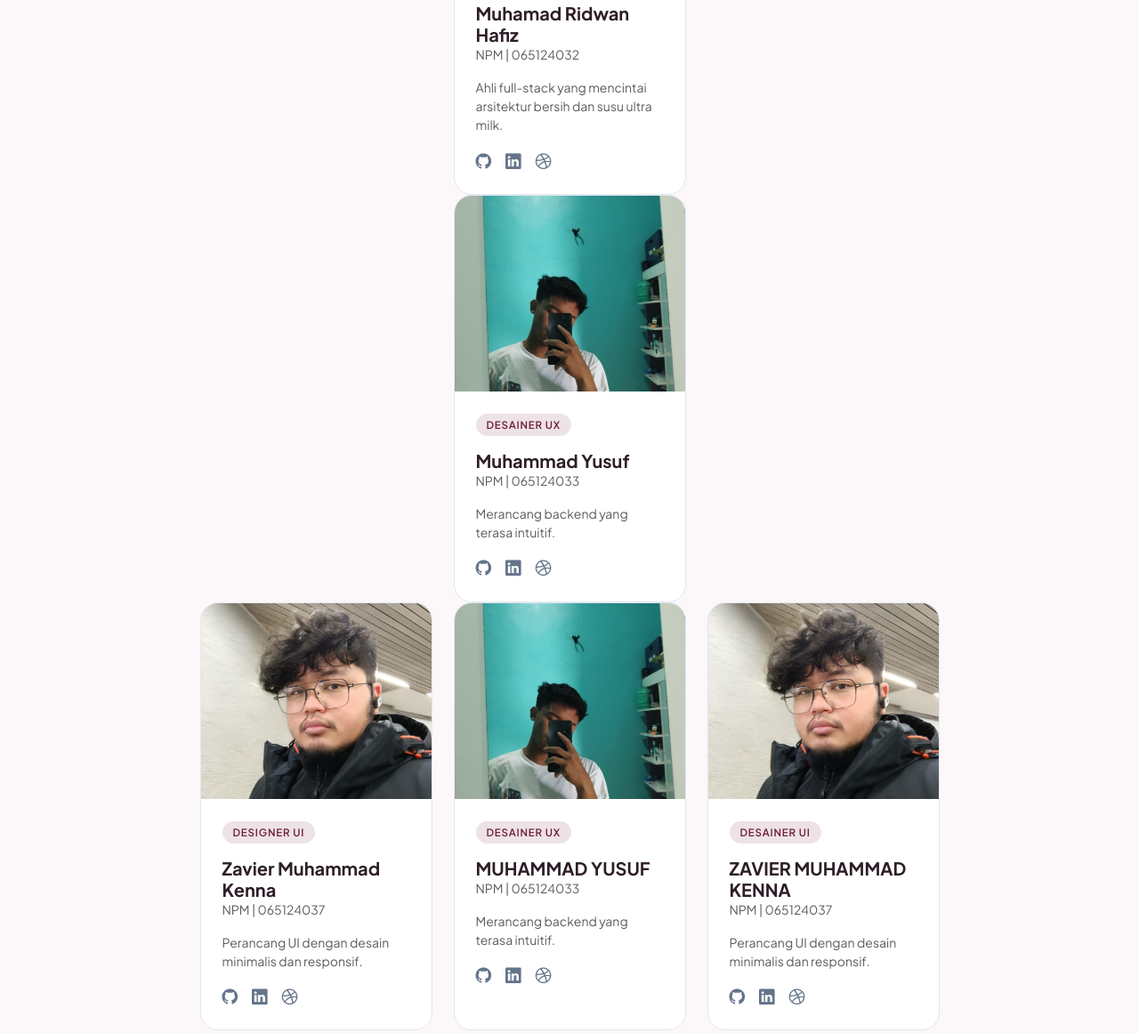
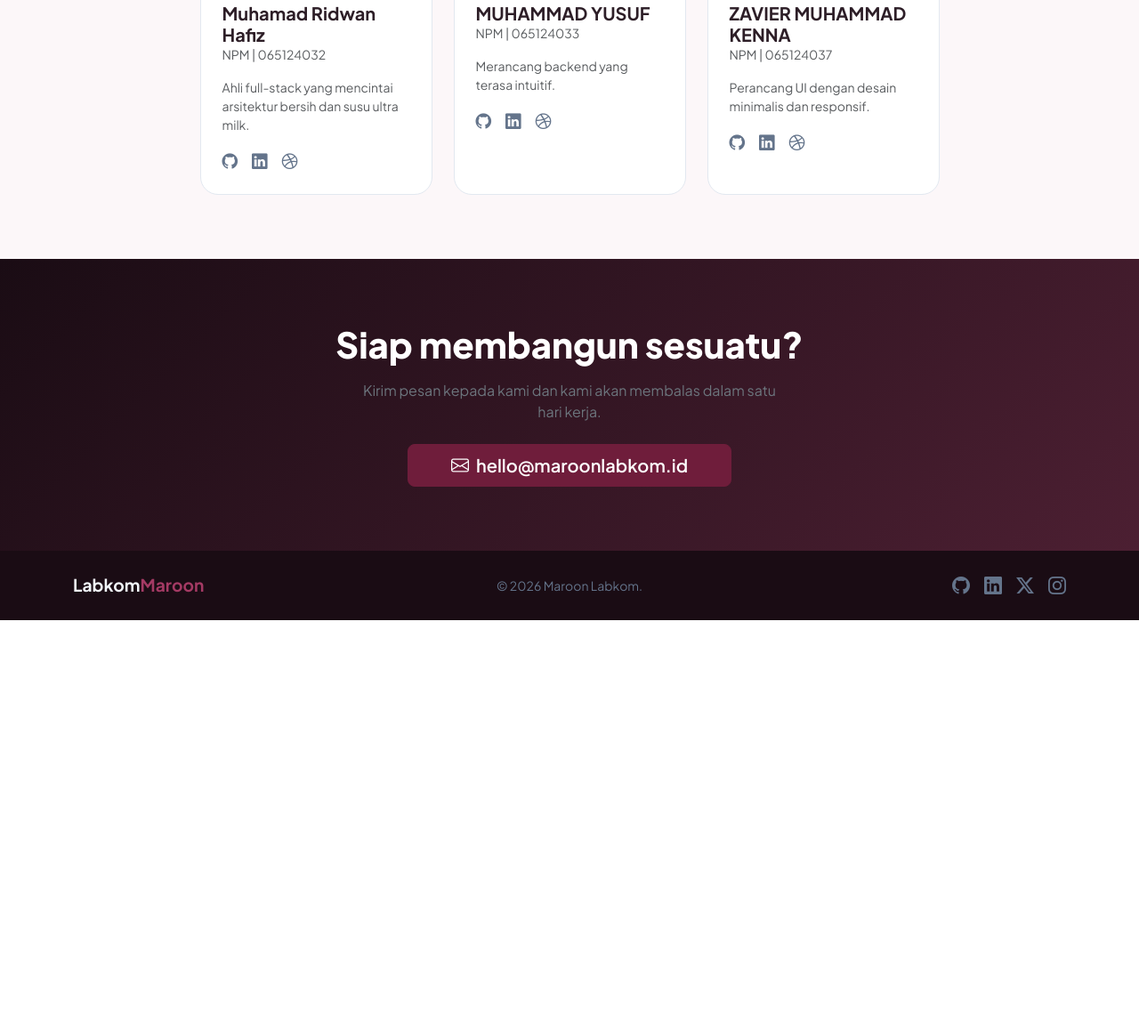
Before and after one commit to MUHWANFIZ/SE-Pertemuan-5, a plain HTML site: page index.html in a window 1280 px wide. Shown: the part 2412-3573 px from the top of the page at 89% size. After the commit the page ends 3109 px from the top, so only its background shows below. Drawn offline with nearby package versions, Linux system fonts and the light colour scheme.

Commit message:
Revisi terakhir

```diff
--- a/index.html
+++ b/index.html
@@ -255,13 +255,15 @@
         </p>
       </div>
 
+
+
       <div class="row g-4 justify-content-center">
         <div class="col-md-6 col-lg-3">
           <div class="team-card bg-white h-100">
             <div class="photo-wrap">
               <img
                 src="images/tim_1.jpeg"
-                alt="ari"
+                alt="Ken"
               />
             </div>
             <div class="p-4">
@@ -270,58 +272,6 @@
               <p class="text-muted small mb-3">NPM | 065124032</p>
               <p class="text-muted small mb-3">
                 Ahli full-stack yang mencintai arsitektur bersih dan susu ultra milk.
-              </p>
-              <div class="d-flex gap-3">
-                <a href="#" class="social-link"><i class="bi bi-github"></i></a>
-                <a href="#" class="social-link"><i class="bi bi-linkedin"></i></a>
-                <a href="#" class="social-link"><i class="bi bi-dribbble"></i></a>
-              </div>
-            </div>
-          </div>
-        </div>
-      </div>
-
-      <div class="row g-4 justify-content-center">
-        <div class="col-md-6 col-lg-3">
-          <div class="team-card bg-white h-100">
-            <div class="photo-wrap">
-              <img
-                src="images/tim_3.jpeg"
-                alt="Ucup"
-              />
-            </div>
-            <div class="p-4">
-              <span class="role-badge mb-2">Desainer UX</span>
-              <h5 class="fw-700 mb-0 mt-2" style="font-weight:700;">Muhammad Yusuf</h5>
-              <p class="text-muted small mb-3">NPM | 065124033</p>
-              <p class="text-muted small mb-3">
-                Merancang backend yang terasa intuitif.
-              </p>
-              <div class="d-flex gap-3">
-                <a href="#" class="social-link"><i class="bi bi-github"></i></a>
-                <a href="#" class="social-link"><i class="bi bi-linkedin"></i></a>
-                <a href="#" class="social-link"><i class="bi bi-dribbble"></i></a>
-              </div>
-            </div>
-          </div>
-        </div>
-      </div>
-
-      <div class="row g-4 justify-content-center">
-        <div class="col-md-6 col-lg-3">
-          <div class="team-card bg-white h-100">
-            <div class="photo-wrap">
-              <img
-                src="images/tim_2.jpg"
-                alt="Ken"
-              />
-            </div>
-            <div class="p-4">
-              <span class="role-badge mb-2">Designer UI</span>
-              <h5 class="fw-700 mb-0 mt-2" style="font-weight:700;">Zavier Muhammad Kenna</h5>
-              <p class="text-muted small mb-3">NPM | 065124037</p>
-              <p class="text-muted small mb-3">
-                Perancang UI dengan desain minimalis dan responsif.
               </p>
               <div class="d-flex gap-3">
                 <a href="#" class="social-link"><i class="bi bi-github"></i></a>
```
